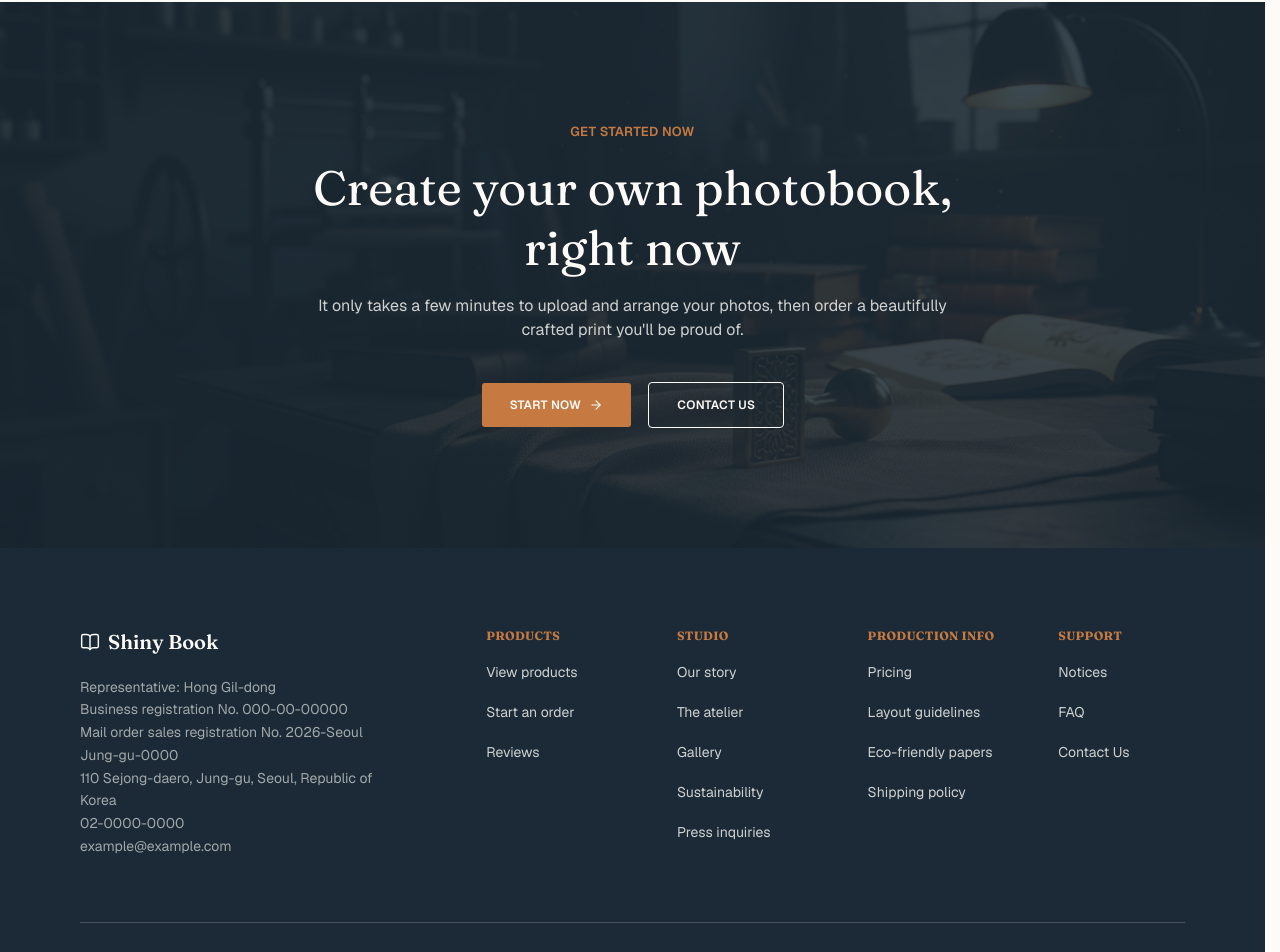
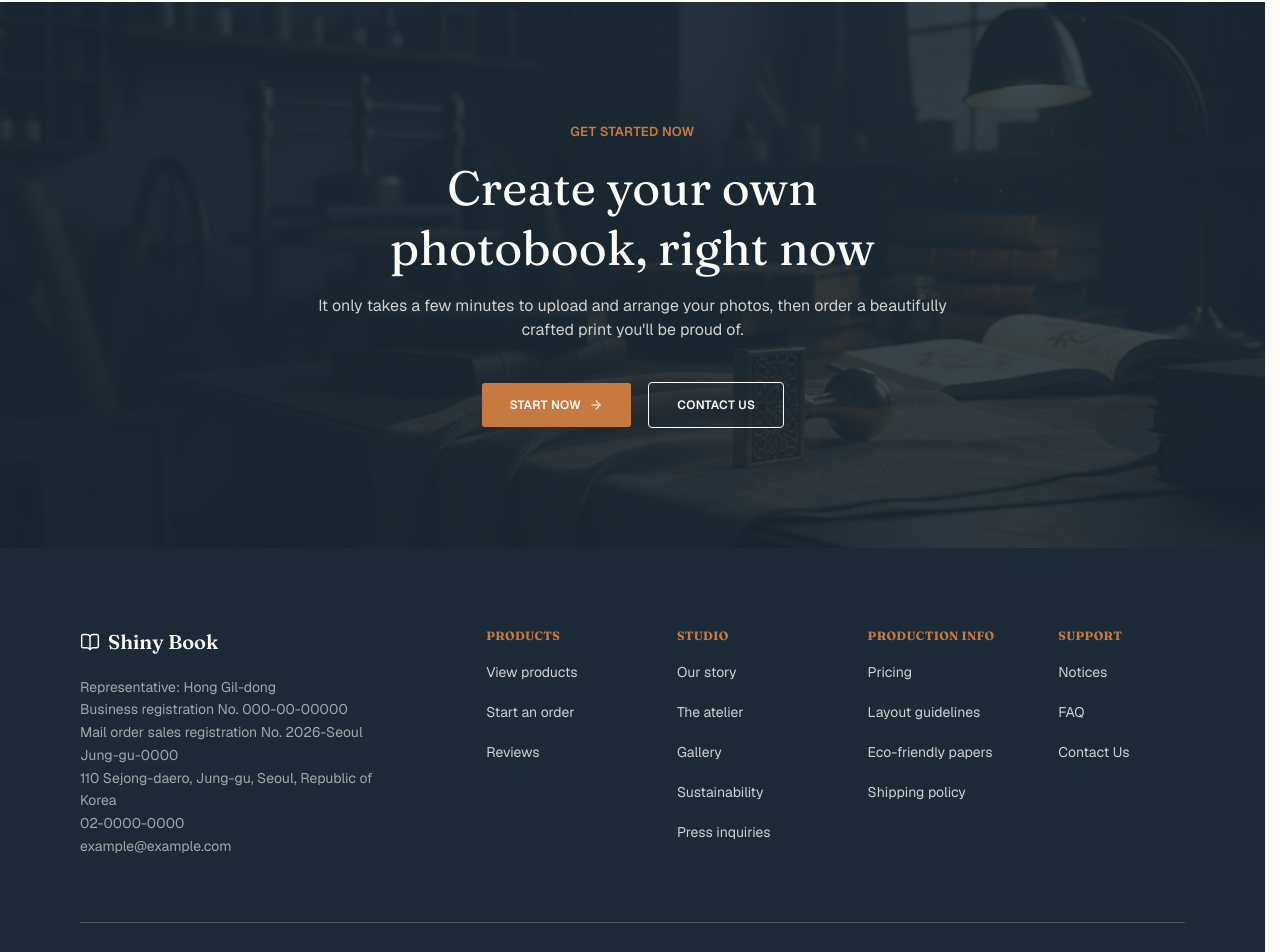
Before and after one commit to Catailog/shiny-book, a Next.js app: page / in a window 1280 px wide. Shown: the part 3042-3994 px from the top of the page. Built offline with nearby package versions, Linux system fonts and the light colour scheme; no server answers; the database is empty.

Commit message:
feat: CTA 섹션에 텍스트 애니메이션 적용
- 타이틀에 단어 단위 슬라이드업 애니메이션 적용, 균형 줄바꿈과 단어 단위 줄바꿈 처리 추가
- 설명 문구에 타이핑 애니메이션 적용, 공간을 미리 확보해 레이아웃 시프트 방지

```diff
--- a/src/app/(marketing)/final-cta.tsx
+++ b/src/app/(marketing)/final-cta.tsx
@@ -5,6 +5,8 @@ import { ArrowRight } from 'lucide-react';
 
 import { SiteContainer } from '@/components/site-container';
 import { Button } from '@/components/ui/button';
+import { TextAnimate } from '@/components/ui/text-animate';
+import { TypingAnimation } from '@/components/ui/typing-animation';
 import { CONSUMER_ROUTES } from '@/constants/routes';
 import { getLocale } from '@/lib/i18n/get-locale';
 import { locales } from '@/locales';
@@ -23,10 +25,27 @@ export async function FinalCta() {
           <p className="text-[13px] font-semibold tracking-wide text-primary uppercase">
             {cta.eyebrow}
           </p>
-          <h2 className="font-heading text-4xl leading-tight font-normal text-inverted-foreground sm:text-5xl">
+          <TextAnimate
+            as="h2"
+            by="word"
+            animation="slideUp"
+            once
+            className="font-heading text-4xl leading-tight font-normal text-balance break-keep text-inverted-foreground sm:text-5xl"
+          >
             {cta.title}
-          </h2>
-          <p className="text-base text-inverted-foreground/80">{cta.description}</p>
+          </TextAnimate>
+          <div className="grid w-full">
+            <p aria-hidden="true" className="invisible col-start-1 row-start-1 text-base">
+              {cta.description}
+            </p>
+            <TypingAnimation
+              as="p"
+              duration={30}
+              className="col-start-1 row-start-1 text-base font-normal tracking-normal text-inverted-foreground/80"
+            >
+              {cta.description}
+            </TypingAnimation>
+          </div>
         </div>
         <div className="flex flex-wrap items-center justify-center gap-4">
           <Button
```
